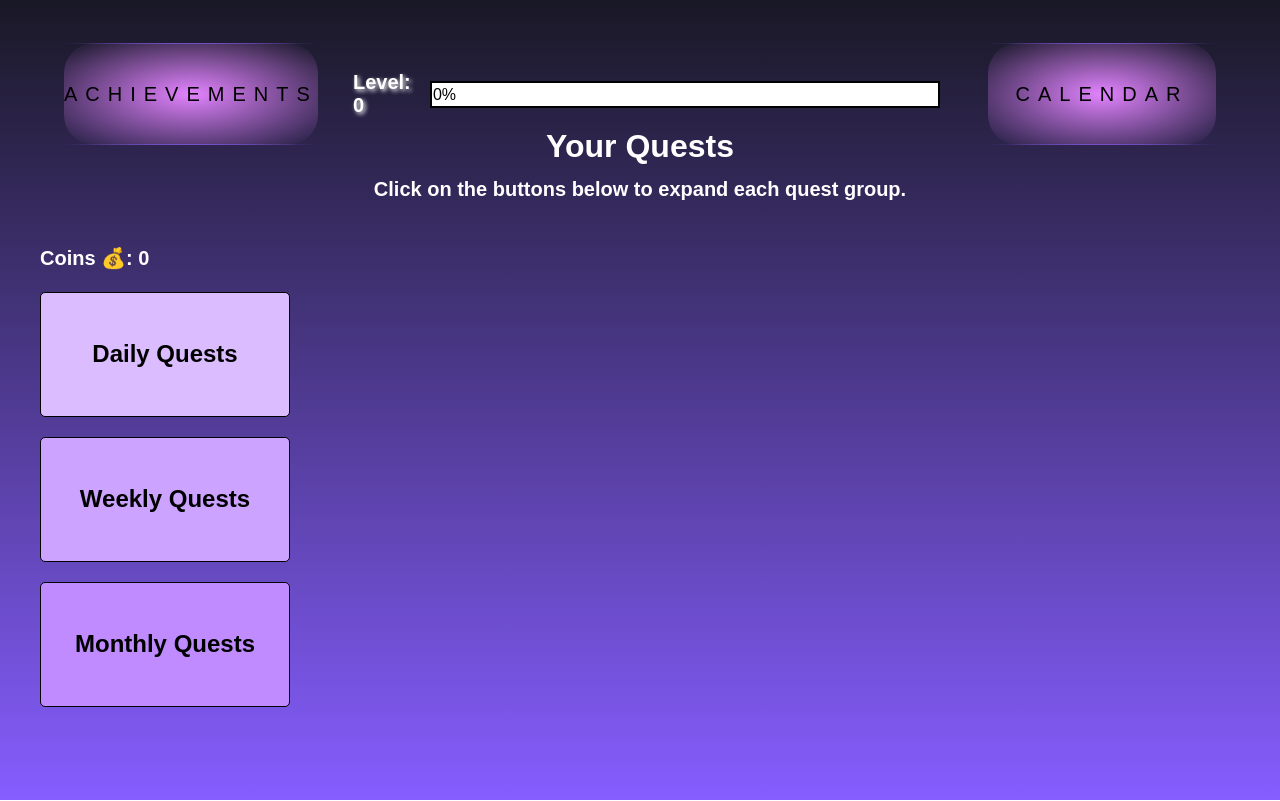
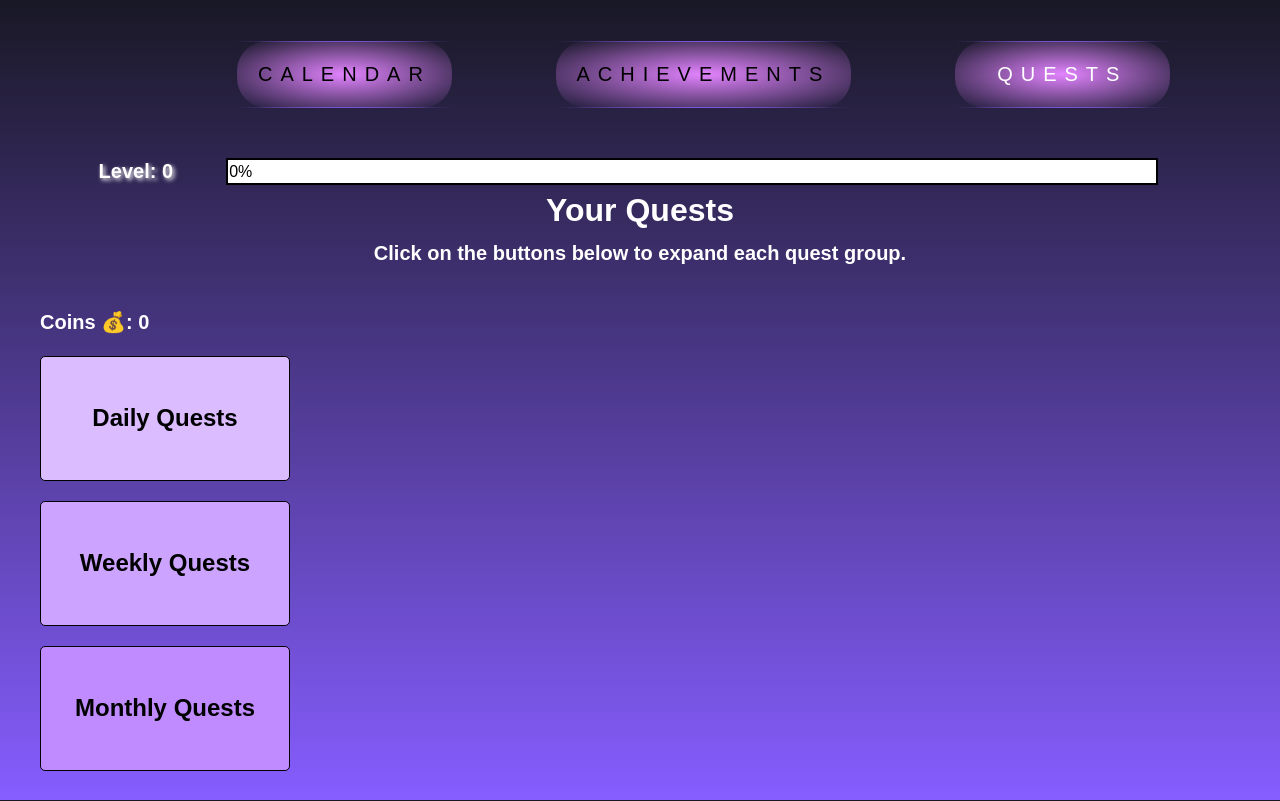
Before and after one commit to ArcherCHI/CalendarQuest, a plain HTML site: page quests.html in a window 1280 px wide. Drawn offline with Linux system fonts and the light colour scheme.

Commit message:
Updated nav bar to include links to all 3 main pages

```diff
--- a/quests.html
+++ b/quests.html
@@ -172,6 +172,15 @@
 
         <footer id="global-ui">
             <div id="bottomBar">
+                <!-- Main Navigation Bar -->
+                <button id = "calendar-link" class = "nav-button">Calendar</button>
+                <script>
+                    const calendarLink = document.getElementById("calendar-link");
+                    calendarLink.addEventListener("click", function () {
+                        window.location = "index.html";
+                    });
+                </script>
+
                 <button id = "achievement-link" class = "nav-button">Achievements</button>
                 <script>
                     const achievementLink = document.getElementById("achievement-link");
@@ -180,22 +189,22 @@
                     });
                 </script>
 
-                <!-- Level and XP Bar -->
-                <div class = "xpGroup">
-                    <h4 id="level"></h4>
-
-                    <div id="XP" >
-                        <div id="xpBar"></div>
-                    </div>
-                </div>
-
-                <button id = "calendar-link" class = "nav-button">Calendar</button>
+                <button id = "quest-link" class = "nav-button">Quests</a></button>
                 <script>
-                    const calendarLink = document.getElementById("calendar-link");
-                    calendarLink.addEventListener("click", () => {
-                        window.location = "index.html";
+                    const questLink = document.getElementById("quest-link");
+                    questLink.style.color = "#fff";
+                    questLink.addEventListener("click", function () {
+                        window.location = "quests.html";
                     });
                 </script>
+            </div>
+            <!-- Level and XP Bar -->
+            <div class = "xpGroup">
+                <h4 id="level"></h4>
+
+                <div id="XP" >
+                    <div id="xpBar"></div>
+                </div>
             </div>
         </footer>
     </body>
--- a/style.css
+++ b/style.css
@@ -31,16 +31,19 @@ body {
     display: flex;
     justify-content: space-between;
     align-items: center;
+    flex-direction: column;
 
     padding-left: 5%;
     padding-right: 5%;
+    margin-bottom: 2%;
+    padding-bottom: 2%;
     box-sizing: border-box;
 
     background: transparent; /* or a soft gradient */
 }
 h1 {
     height: 60%;
-    margin-top: 10%;
+    margin-top: 15%;
     font-weight: 600;
     text-align: center;
     text-drop-shadow: 2px 2px 4px rgba(0, 0, 0, 0.5);
@@ -446,13 +449,15 @@ h5 {
 
 /* Experience (XP) Bar Styling */
 #bottomBar {
-    width: 100%;
+    width: 90%;
+    margin-left: 20%;
     display: flex;
     flex-direction: row;
     /* padding: 2%;
     margin: 2%; */
     background-color: transparent;
     list-style-type: none;
+
 }
 .xpGroup{
     display: flex;
@@ -461,10 +466,9 @@ h5 {
     align-items: center;
     margin: 0 auto;
     width: 100%;
-    height: 50%;
-    padding: 1rem;
+    height: 100%;
+    /* padding: 1rem; */
     margin-top: 2%;
-    margin-bottom: 2%;
 }
 #level {
     margin-top: 1%;
@@ -544,6 +548,8 @@ h5 {
     font-weight: 300;
     font-size: 1.25rem;
     transition: background-size 0.2s ease-in-out;
+    margin-right: 10%;
+    padding: 2%;
 }
 .nav-button:hover {
   background-size:
```
Also changed, not shown: achievements.html (+20 -9 lines), index.html (+19 -8 lines), shop.html (line endings or trailing spaces).
